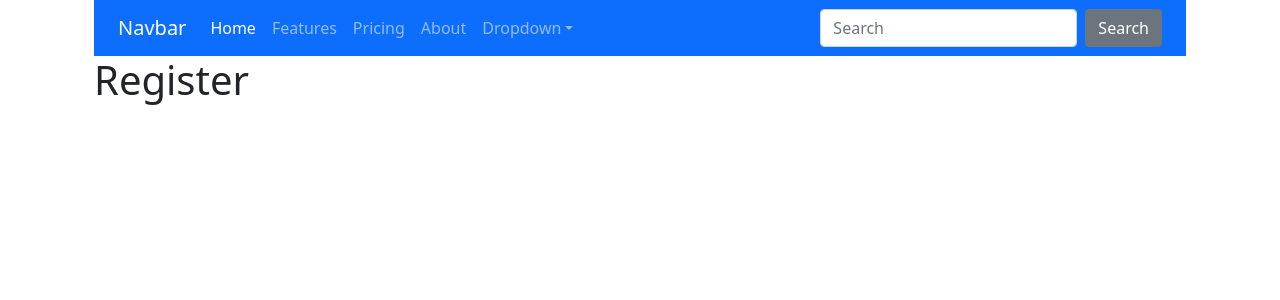
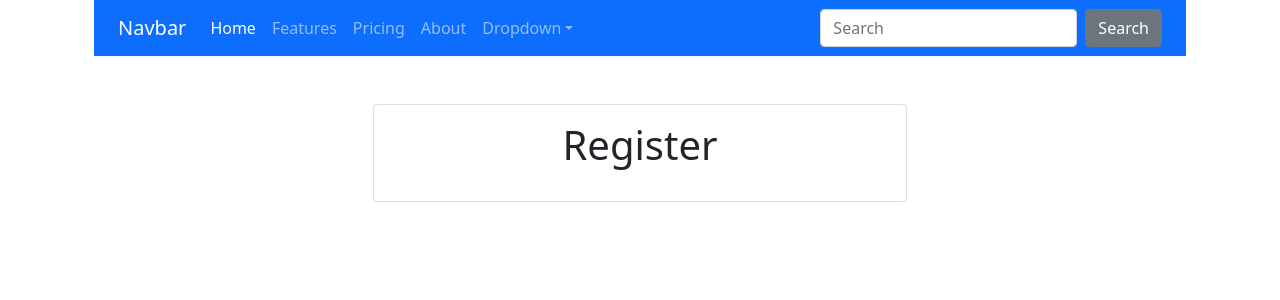
Before and after one commit to jayu1999/my-app, a React (Create React App) app: page /register in a window 1280 px wide. Shown: the top 300 px of the page. Built offline with nearby package versions, Linux system fonts and the light colour scheme.

Commit message:
Register page created

```diff
--- a/src/Compoents/Register.js
+++ b/src/Compoents/Register.js
@@ -1,11 +1,17 @@
-import React, { Component } from 'react'
+import React, { Component } from "react";
 
 export default class Register extends Component {
   render() {
     return (
-      <div>
-        <h1>Register</h1>
+      <div class="row mt-5">
+        <div class="col-md-6 m-auto">
+          <div class="card card-body">
+            <h1 class="text-center mb-3">
+              <i class="fas fa-user-plus"></i> Register
+            </h1>
+          </div>
+        </div>
       </div>
-    )
+    );
   }
 }
```
